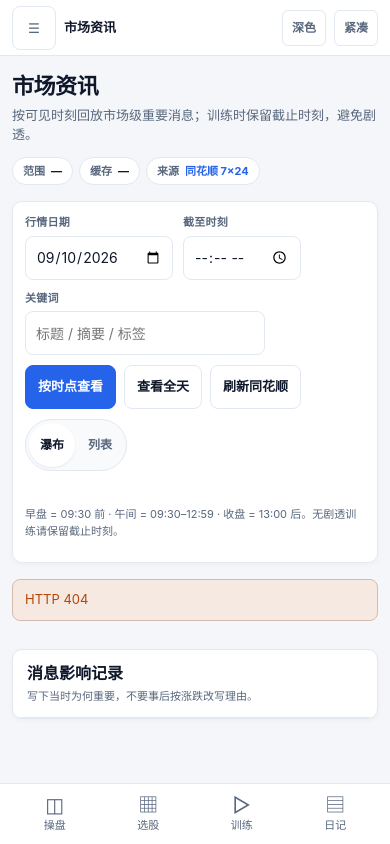
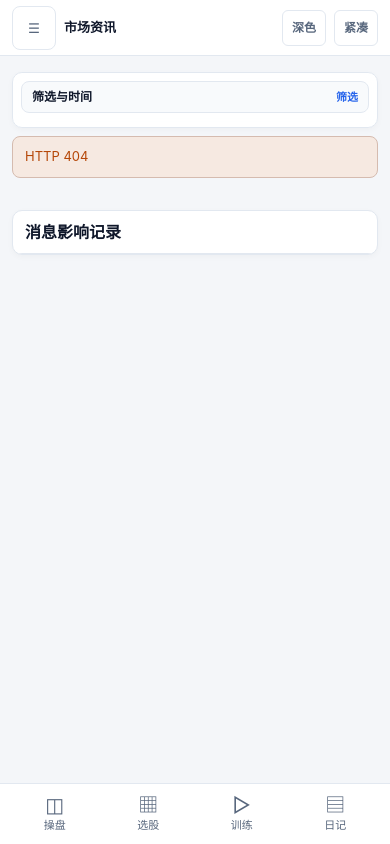
Before and after one commit to reddsfan5/stock_dashboard, a Python web app: template scripts/services/templates/market_news.html in a window 390 px wide. Run offline with Jinja, Linux system fonts and the light colour scheme; the template is opened without the code that fills it, so the values that code supplies are empty.

Commit message:
fix(ui): 手机市场资讯主次分层，优先露出新闻列表
隐藏重复页头；日期/搜索/刷新收进可折叠筛选；默认只留时段与标签 chips；卡片与控件整体收紧。

```diff
--- a/scripts/services/templates/market_news.html
+++ b/scripts/services/templates/market_news.html
@@ -209,13 +209,67 @@
   .mn-feed.is-masonry{column-count:2}
   .mn-phase-head{top:calc(var(--app-nav-h) + 8px)}
 }
+.mn-tools > summary{display:none;list-style:none;cursor:pointer}
+.mn-tools > summary::-webkit-details-marker{display:none}
+.mn-tools-summary-text{min-inline-size:0;overflow:hidden;text-overflow:ellipsis;white-space:nowrap}
+@media (min-width:641px){
+  .mn-tools{display:contents}
+}
 @media (max-width:640px){
-  .mn-page{padding:10px}
+  .mn-page{padding:8px 8px 12px}
+  .mn-hero{display:none}
   .mn-feed.is-masonry{column-count:1}
   .mn-form{grid-template-columns:1fr}
   .mn-form .full{grid-column:auto}
-  .mn-badges{margin-inline-start:0;width:100%}
-  .mn-controls{top:calc(var(--app-nav-h) + 2px)}
+  .mn-controls{
+    top:calc(var(--app-nav-h) + 2px);
+    gap:6px;padding:8px;margin-block-end:8px;
+    border-radius:10px;
+  }
+  .mn-tools > summary{
+    display:flex;align-items:center;justify-content:space-between;gap:8px;
+    height:32px;padding:0 10px;margin-block-end:0;
+    border:1px solid var(--app-border);border-radius:8px;
+    background:var(--app-surface-2);color:var(--app-text);
+    font-size:12px;font-weight:650;
+  }
+  .mn-tools > summary::after{
+    content:"筛选";flex:none;font-size:11px;font-weight:700;color:var(--app-accent);
+  }
+  .mn-tools[open] > summary::after{content:"收起"}
+  .mn-tools[open] > summary{margin-block-end:8px}
+  .mn-controls-row{gap:6px}
+  .mn-field{flex:1 1 calc(50% - 6px);gap:3px}
+  .mn-field:has(input[type=search]){flex:1 1 100%}
+  .mn-field label{font-size:10px}
+  .mn-field input[type=date],.mn-field input[type=time],.mn-field input[type=search]{
+    height:32px;min-inline-size:0;width:100%;padding:0 8px;font-size:13px;
+  }
+  .mn-actions{width:100%;gap:6px}
+  .mn-actions .btn{flex:1;min-inline-size:0;height:32px;padding:0 6px;font-size:12px}
+  .mn-hint{display:none}
+  .mn-seg{display:none}
+  .mn-chips{gap:5px}
+  .mn-chip{height:26px;padding:0 9px;font-size:11px}
+  .mn-phase-head{
+    top:calc(var(--app-nav-h) + 4px);
+    padding:8px 10px;
+  }
+  .mn-phase-head h2{font-size:13px}
+  .mn-phase-head small{display:none}
+  .mn-phase-count{height:24px;font-size:11px}
+  .mn-feed{padding:8px}
+  .mn-feed.is-list{gap:8px}
+  .mn-feed.is-masonry > .mn-card{margin:0 0 8px}
+  .mn-card{padding:9px 10px;border-radius:10px}
+  .mn-card:hover{transform:none}
+  .mn-card h3{margin:5px 0 4px;font-size:13px;-webkit-line-clamp:2}
+  .mn-card p{-webkit-line-clamp:2;font-size:11px;line-height:1.45}
+  .mn-card-actions{margin-block-start:8px;gap:6px}
+  .mn-card-actions a,.mn-card-actions button{height:28px;font-size:11px;padding:0 8px}
+  .mn-aside{margin-block-start:4px}
+  .mn-journal-head{padding:10px 12px}
+  .mn-journal-head p{display:none}
 }
 @media (prefers-reduced-motion:reduce){
   .mn-card{transition:none}
@@ -244,6 +298,8 @@
   </header>
 
   <section class="mn-controls" aria-label="筛选与时间">
+    <details class="mn-tools" id="mnTools">
+      <summary><span class="mn-tools-summary-text" id="toolsSummary">筛选与时间</span></summary>
       <div class="mn-controls-row">
         <div class="mn-field"><label for="marketDate">行情日期</label><input id="marketDate" type="date"></div>
         <div class="mn-field"><label for="asOf">截至时刻</label><input id="asOf" type="time" step="60"></div>
@@ -258,9 +314,10 @@
           <button type="button" id="viewList">列表</button>
         </div>
       </div>
+      <p class="mn-hint">早盘 = 09:30 前 · 午间 = 09:30–12:59 · 收盘 = 13:00 后。无剧透训练请保留截止时刻。</p>
+    </details>
     <div class="mn-chips" id="phaseChips" role="tablist" aria-label="时段"></div>
     <div class="mn-chips" id="tagChips" hidden></div>
-    <p class="mn-hint">早盘 = 09:30 前 · 午间 = 09:30–12:59 · 收盘 = 13:00 后。无剧透训练请保留截止时刻。</p>
   </section>
 
   <div class="mn-notice" id="notice" hidden></div>
@@ -381,7 +438,13 @@ function newsCard(x){
 function render(){
   if(!payload)return;
   const asof=payload.as_of?`截至 ${payload.as_of.slice(0,5)}（无剧透）`:'全天复盘';
-  $('scope').textContent=`${payload.market_date} · ${asof} · ${payload.items.length} 条`;
+  const scopeText=`${payload.market_date} · ${asof} · ${payload.items.length} 条`;
+  $('scope').textContent=scopeText;
+  const tools=$('toolsSummary');
+  if(tools){
+    const shortAsof=payload.as_of?`截至${payload.as_of.slice(0,5)}`:'全天';
+    tools.textContent=`${payload.market_date} · ${shortAsof} · ${payload.items.length}条`;
+  }
   $('cache').textContent=payload.fetched_at?payload.fetched_at.replace('T',' ').slice(0,16):'尚无';
   if(payload.source_url)$('source').href=payload.source_url;
   if(payload.message)message(payload.message); else if(!$('notice').dataset.sticky)message('');
@@ -492,6 +555,13 @@ const u=new URL(location.href);
 const today=new Date().toLocaleDateString('sv-SE',{timeZone:'Asia/Shanghai'});
 $('marketDate').value=u.searchParams.get('date')||today;
 $('asOf').value=(u.searchParams.get('as_of')||'').slice(0,5);
+(function syncToolsOpen(){
+  const d=$('mnTools'); if(!d)return;
+  const wide=window.matchMedia('(min-width:641px)');
+  const apply=()=>{d.open=wide.matches};
+  apply();
+  if(wide.addEventListener)wide.addEventListener('change',apply); else wide.addListener(apply);
+})();
 load(false);
 </script>
 <script src="/assets/app-shell.js"></script>
```
Lines whose indentation alone changed are shown as unchanged.
